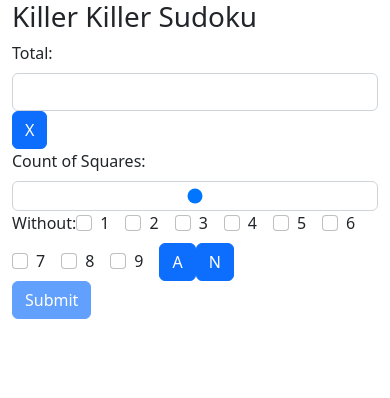
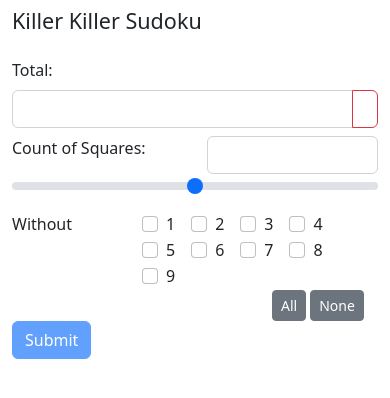
Before and after one commit to willw-git/sudoku, a React (Create React App) app: page / in a window 390 px wide. Shown: the top 398 px of the page. Built offline with nearby package versions, Linux system fonts and the light colour scheme.

Commit message:
Cleaned up appearance, responsive

```diff
--- a/package.json
+++ b/package.json
@@ -11,6 +11,7 @@
     "@types/react": "^17.0.40",
     "@types/react-dom": "^17.0.13",
     "bootstrap": "^5.2.3",
+    "bootstrap-icons": "^1.10.3",
     "react": "^17.0.2",
     "react-bootstrap": "^2.7.2",
     "react-dom": "^17.0.2",
--- a/src/App.css
+++ b/src/App.css
@@ -1,3 +1,4 @@
+
 
 /* .will-style {
   font-size: 16px;
--- a/src/App.tsx
+++ b/src/App.tsx
@@ -5,7 +5,7 @@ import { TResult, SubmitResult, getResults } from './calcs';
 
 import 'bootstrap/dist/css/bootstrap.min.css';
 
-import { Button, Form } from 'react-bootstrap';
+import { Button, Col, Form, InputGroup, Row } from 'react-bootstrap';
 
 // npm start then it is on port 3000
 
@@ -22,7 +22,7 @@ function UsedCheckBox({ labelNum, isSelected, onCheckboxChange }:
       type="checkbox"
       name={labelNum.toString()}
       label={(labelNum + 1).toString()}
-      checked= {isSelected}
+      checked={isSelected}
       onChange={onCheckboxChange} />
   )
   // return (
@@ -57,7 +57,7 @@ function EntryForm({ onSubmit }: { onSubmit: SubmitHandler }) {
 
   const totalRef = React.useRef<HTMLInputElement>(null);
   const squareCountRef = React.useRef<HTMLInputElement>(null);
-  const squareCountLabelRef = React.useRef<HTMLLabelElement>(null);
+  const squareCountLabelRef = React.useRef<HTMLInputElement>(null);
 
   const handleChange = (e: React.ChangeEvent<HTMLInputElement>) => {
     const v =
@@ -65,7 +65,7 @@ function EntryForm({ onSubmit }: { onSubmit: SubmitHandler }) {
       (squareCountRef?.current?.valueAsNumber ?? 0) > 0;
     setValidNumbers(v);
     if (e.currentTarget === squareCountRef.current && squareCountLabelRef.current) {
-      squareCountLabelRef.current.innerText = squareCountRef.current.value;
+      squareCountLabelRef.current.value = squareCountRef.current.value;
     }
   }
 
@@ -105,32 +105,47 @@ function EntryForm({ onSubmit }: { onSubmit: SubmitHandler }) {
 
   return (
     <>
-      <h1>Killer Killer Sudoku</h1>
       <Form onSubmit={onLocalSubmit}>
         <div>
-          <Form.Group>
-            <Form.Label htmlFor="total">Total: </Form.Label>
-            <Form.Control ref={totalRef} onChange={handleChange} name="total" type="number" />
-            <Button type="button" onClick={onClearTotalButton} name="clearTotalButton">X</Button>
+          <Form.Group as={Row} className="mb-2">
+            <Col md={2}>
+              <Form.Label htmlFor="total">Total: </Form.Label>
+            </Col>
+            <Col md={4}>
+              <InputGroup className='mb-2'>
+                <Form.Control ref={totalRef} onChange={handleChange} name="total" type="number" />
+                <Button type="button" onClick={onClearTotalButton} variant="outline-danger" name="clearTotalButton"><i className="bi bi-x" /></Button>
+              </InputGroup>
+            </Col>
+            <Col md={2} xs={6}>
+              <Form.Label htmlFor="squareCount">Count of Squares: </Form.Label>
+            </Col>
+            <Col md={1} xs={6}>
+              <Form.Control  readOnly ref={squareCountLabelRef} defaultValue="" />
+            </Col>
+            <Col md={3}>
+              <Form.Range ref={squareCountRef} onChange={handleChange} name="squareCount" min="2" max="8" style={{ minWidth: '200px' }} />
+            </Col>
           </Form.Group>
-          <Form.Group>
-            <Form.Label htmlFor="squareCount">Count of Squares: </Form.Label>
-            <Form.Label ref={squareCountLabelRef} className="will-sliderlabel" > </Form.Label>
-            <Form.Control ref={squareCountRef} onChange={handleChange} name="squareCount" type="range" min="2" max="8" style={{ minWidth: '200px' }} />
-            </Form.Group>
         </div>
-        <Form.Group>
-          <span>
-            <Form.Label>Without: </Form.Label>
+        <Form.Group as={Row}>
+          <Col md={2} xs={4}>
+            <Form.Label>Without </Form.Label>
+          </Col>
+          <Col md={8} xs={8}>
             {createCheckBoxes()}
-          </span>
-          <span >
-            <Button type="button" onClick={onSelectAll} name="allButton">A</Button>
-            <Button type="button" onClick={onSelectNone} name="noneButton">N</Button>
-          </span>
+          </Col>
+          <Col md={2} xs={{span:4, offset:8}} >
+            <Button type="button" variant="secondary" onClick={onSelectAll} name="allButton" size="sm" style={{marginRight:"4px"}}>All</Button>
+            <Button type="button" variant="secondary" onClick={onSelectNone} name="noneButton" size="sm" >None</Button>
+          </Col>
         </Form.Group>
 
-        <Button type="submit" disabled={!validNumbers}>Submit</Button>
+        <Form.Group as={Row} className="mb-2">
+          <Col md={1}>
+          <Button type="submit" disabled={!validNumbers}>Submit</Button>
+          </Col>
+        </Form.Group>
       </Form>
     </>
   )
@@ -165,6 +180,7 @@ function App() {
 
   return (
     <div className='container'>
+      <h4 className='mb-4 mt-2'>Killer Killer Sudoku</h4>
       <EntryForm onSubmit={handleSubmit}></EntryForm>
       <ResultDisplay results={results} />
     </div>
--- a/src/index.css
+++ b/src/index.css
@@ -11,3 +11,5 @@ code {
   font-family: source-code-pro, Menlo, Monaco, Consolas, 'Courier New',
     monospace;
 }
+
+@import url('bootstrap-icons/font/bootstrap-icons.css');
```
Also changed, not shown: 1 other file (tests, documents, lock files or other folders).
